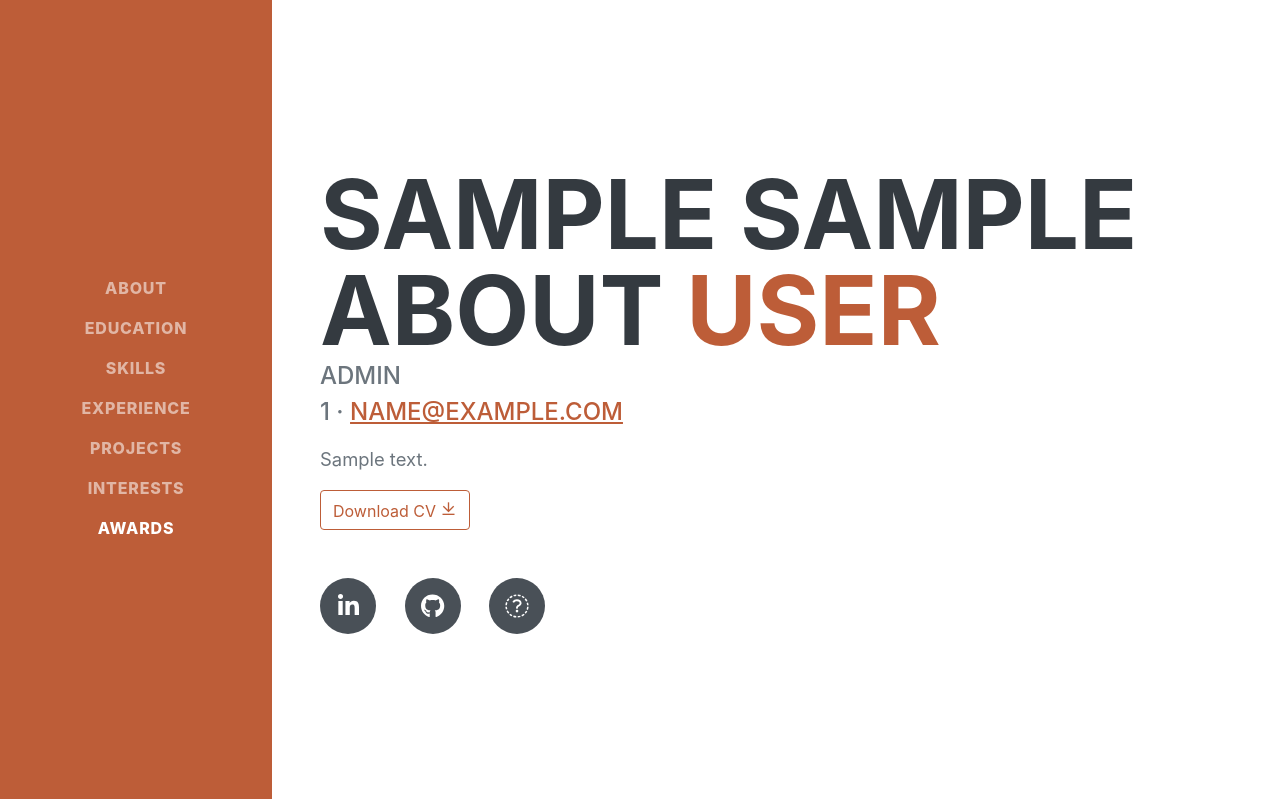
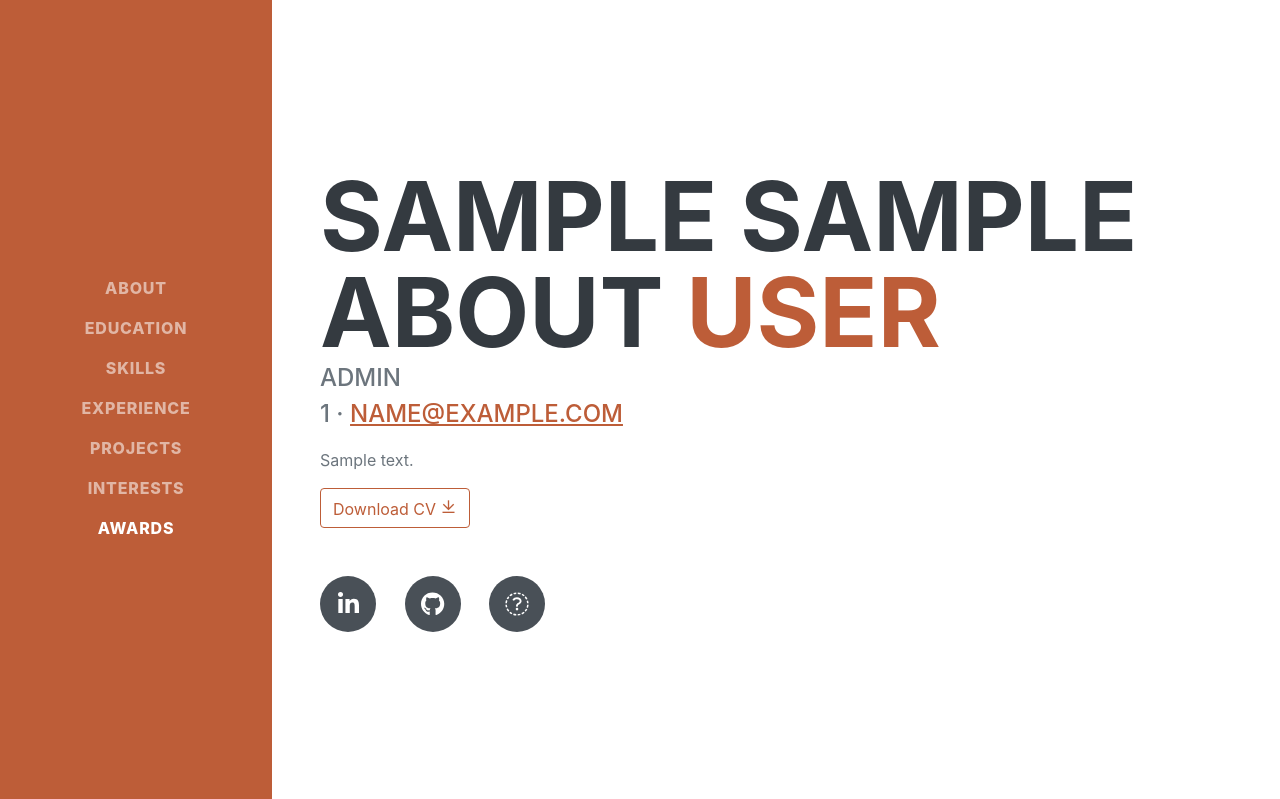
Before and after one commit to Omoleen/Portfolio, a Django app: template templates/index.html in a window 1280 px wide. Shown: the top 799 px of the page. Run offline with Django 4.2, Linux system fonts and the light colour scheme; the template is opened without the code that fills it: most values are stand-ins (such as "Sample title", 1, 10 or a date in 2020); some libraries are stand-ins or nearby versions; some web fonts are replaced.

```diff
--- a/templates/index.html
+++ b/templates/index.html
@@ -53,7 +53,7 @@
                         {{ about.phone_number }} ·
                         <a href="mailto:{{ about.email }}">{{ about.email }}</a>
                     </div>
-                    <p class="lead mb-3">{{ about.summary }}</p>
+                    <p class="mb-3">{{ about.summary }}</p>
                     <a download="" href="{% static 'pdf/Omole Emmanuel Resume.pdf' %}" class="btn btn-outline-primary mb-5">
                         Download CV <i class="ri-download-line"></i>
                     </a>
```
